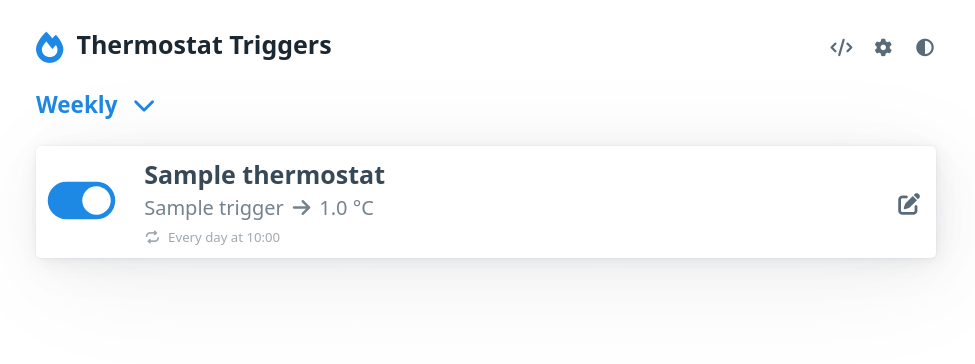
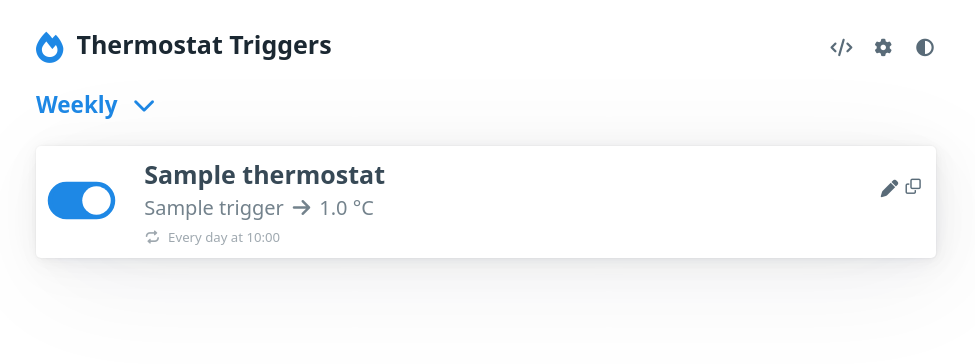
Before and after one commit to cb109/fritzbox-thermostat-triggers, a Django app: page /triggers/ in a window 1280 px wide. Shown: the top 364 px of the page, without its empty margins (154-1129 px from the left). Run offline with Django 4.2, Linux system fonts and the light colour scheme; a user stored in the database is signed in; tables that the repository leaves empty hold one stand-in row (values such as "Sample post").

Commit message:
Implement a clone button

```diff
--- a/fritzbox_thermostat_triggers/triggers/templates/triggers/_trigger_card.html
+++ b/fritzbox_thermostat_triggers/triggers/templates/triggers/_trigger_card.html
@@ -43,7 +43,9 @@
             <h4>{{ trigger.thermostat.name }}</h4>
             <h5>
               {{ trigger.name }}
-              <i class="fa fa-fw fa-arrow-right"></i> {{ trigger.temperature }} °C
+              <span
+                style="white-space: nowrap"
+              ><i class="fa fa-fw fa-arrow-right"></i> {{ trigger.temperature }} °C</span>
             </h5>
           </div>
           <div style="margin-top: 0.25rem; font-size: 0.66rem; opacity: 0.5;">
@@ -70,20 +72,37 @@
       <div style="
           flex-grow: 1;
           display: flex;
-          flex-wrap: wrap;
+          flex-wrap: nowrap;
           justify-content: flex-end;
       ">
+        <!-- Edit -->
         <small>
           <a
             href="{% url "admin:triggers_trigger_change" trigger.id %}"
-            class="secondary"
+            class="secondary mr-05"
             title="Edit this trigger"
           >
-            <i class="fa fa-fw fa-lg fa-pen-to-square"></i>
+            <i class="fa fa-fw fa-pen"></i>
           </a>
         </small>
-        {% comment %} <small><a href="#" class="secondary outline ml-1">Duplicate</a></small> {% endcomment %}
-        {% comment %} <small><a href="#" class="secondary outline ml-1">Delete</a></small> {% endcomment %}
+        <!-- Clone -->
+        <small>
+          <form
+            id="form-clone-trigger-{{ trigger.id }}"
+            action="{% url "clone-trigger" trigger.id %}"
+            method="post"
+          >
+            {% csrf_token %}
+            <a
+              onclick="document.getElementById('form-clone-trigger-{{ trigger.id }}').submit()"
+              class="secondary"
+              style="cursor: pointer"
+              title="Clone this trigger"
+            >
+              <i class="fa fa-fw fa-regular fa-clone"></i>
+            </a>
+          </form>
+        </small>
       </div>
     </div>
   </fieldset>
--- a/fritzbox_thermostat_triggers/triggers/templates/triggers/base.html
+++ b/fritzbox_thermostat_triggers/triggers/templates/triggers/base.html
@@ -102,21 +102,27 @@
     :root {
       --spacing: .66rem;
       --block-spacing-vertical: .66rem;
-      --block-spacing-horizontal: 1.3rem;
+      --block-spacing-horizontal: .85rem;
     }
 
     @media (min-width: 577px) {
       * {
         --spacing: .33rem;
         --block-spacing-vertical: .5rem;
-        --block-spacing-horizontal: 1rem;
+        --block-spacing-horizontal: .66rem;
       }
     }
 
+    .ml-05 {
+      margin-left: calc(var(--spacing) / 2);
+    }
     .ml-1 {
       margin-left: var(--spacing);
     }
 
+    .mr-05 {
+      margin-right: calc(var(--spacing) / 2);
+    }
     .mr-1 {
       margin-right: var(--spacing);
     }
--- a/fritzbox_thermostat_triggers/triggers/templates/triggers/triggers.html
+++ b/fritzbox_thermostat_triggers/triggers/templates/triggers/triggers.html
@@ -37,7 +37,7 @@
   </div>
   {% if once_expanded %}
     {% for trigger in onetime_triggers %}
-      {% include "triggers/_trigger_card.html" with trigger=trigger theme=theme only %}
+      {% include "triggers/_trigger_card.html" with csrf_token=csrf_token trigger=trigger theme=theme only %}
     {% endfor %}
   {% endif %}
 {% endif %}
@@ -69,7 +69,7 @@
   </h5>
   {% if weekly_expanded %}
     {% for trigger in recurring_triggers %}
-      {% include "triggers/_trigger_card.html" with trigger=trigger theme=theme only %}
+      {% include "triggers/_trigger_card.html" with csrf_token=csrf_token trigger=trigger theme=theme only %}
     {% endfor %}
   {% endif %}
 {% endif %}
--- a/fritzbox_thermostat_triggers/triggers/views.py
+++ b/fritzbox_thermostat_triggers/triggers/views.py
@@ -1,7 +1,6 @@
 from datetime import timedelta
 
 from django.contrib.auth.decorators import login_required
-from django.http import HttpResponse
 from django.shortcuts import redirect
 from django.shortcuts import render
 from django.utils import timezone
@@ -129,3 +128,14 @@ def toggle_trigger(request, pk: int):
             "message": ui_update_message,
         },
     )
+
+
+@login_required
+@require_http_methods(("POST",))
+def clone_trigger(request, pk: int):
+    trigger = Trigger.objects.get(id=pk)
+    trigger.id = None
+    trigger.name = ((trigger.name or "") + " copy").strip()
+    trigger.save()
+
+    return redirect(request.META.get("HTTP_REFERER", "list-triggers"))
--- a/fritzbox_thermostat_triggers/urls.py
+++ b/fritzbox_thermostat_triggers/urls.py
@@ -10,6 +10,7 @@ urlpatterns = [
     path("triggers/", views.list_triggers, name="list-triggers"),
     path("trigger/<int:pk>/card", views.trigger_card),
     path("trigger/<int:pk>/toggle", views.toggle_trigger),
+    path("trigger/<int:pk>/clone", views.clone_trigger, name="clone-trigger"),
     path("ui/toggle/theme", views.toggle_theme),
     path("ui/toggle/once", views.toggle_once_expanded),
     path("ui/toggle/weekly", views.toggle_weekly_expanded),
```
